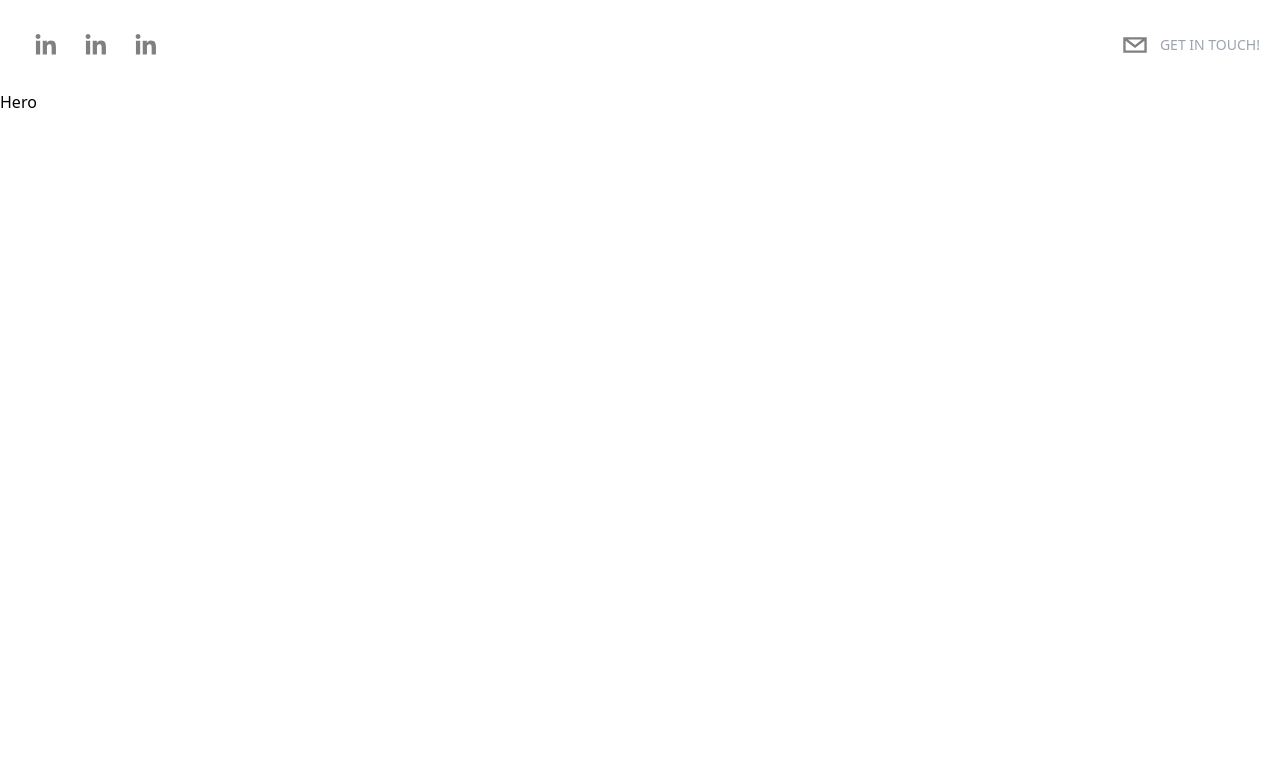
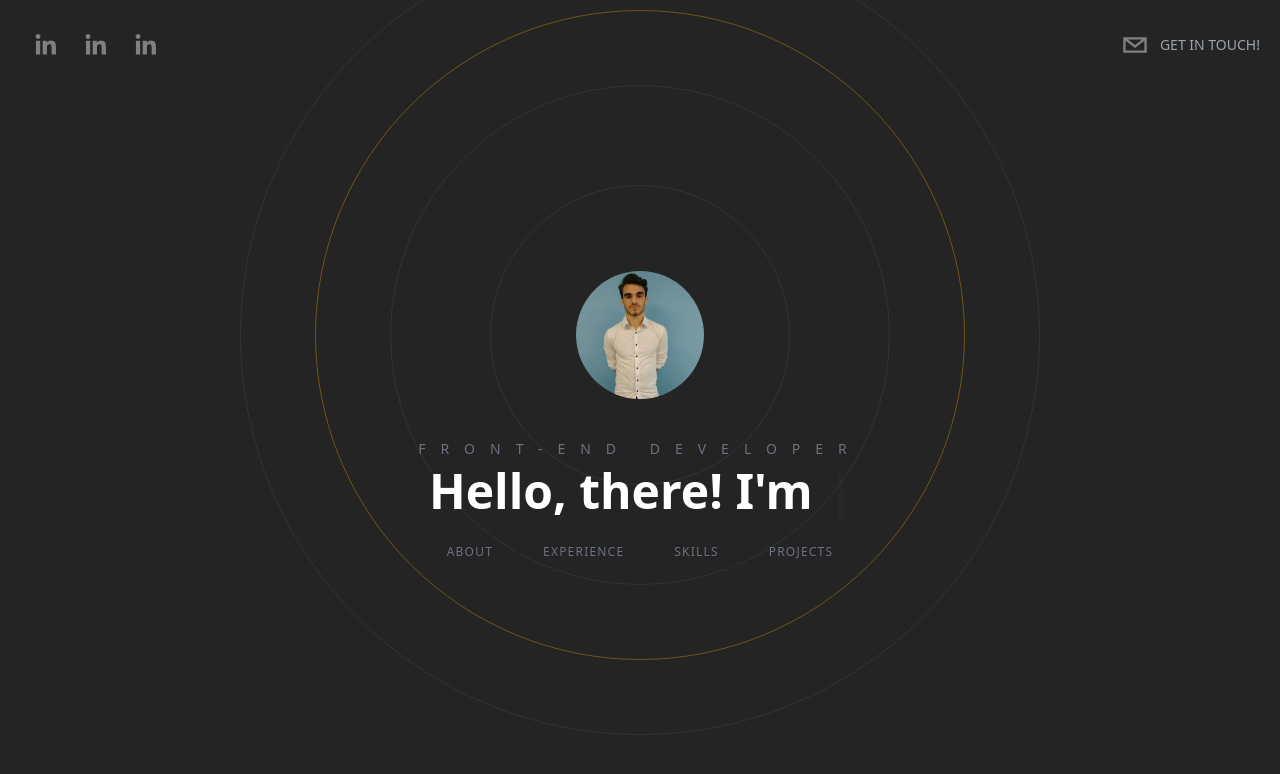
Before and after one commit to RickyPaps/portfolio-updated, a Next.js app: page / in a window 1280 px wide. Shown: the top 774 px of the page. Built offline with nearby package versions, Linux system fonts and the light colour scheme.

Commit message:
Finished first draft of hero section. Still needs polishing

```diff
--- /dev/null
+++ b/components/BackgroundCirecle.tsx
@@ -0,0 +1,27 @@
+import React from "react";
+import { motion } from "framer-motion";
+
+type Props = {};
+
+const BackgroundCirecle = (props: Props) => {
+  return (
+    <motion.div
+      initial={{ opacity: 0 }}
+      animate={{
+        scale: [1, 2, 2, 3, 1],
+        opacity: [0.1, 0.2, 0.4, 0.8, 0.1, 1],
+        borderRadius: ["20%", "20%", "50%", "80%", "20%"],
+      }}
+      transition={{ duration: 2.5 }}
+      className="relative flex justify-center items-center"
+    >
+      <div className="absolute border border-[#333333] rounded-full h-[200px] w-[200px] mt-52 animate-ping" />
+      <div className="absolute border border-[#333333] rounded-full h-[300px] w-[300px] mt-52" />
+      <div className="absolute border border-[#333333] rounded-full h-[500px] w-[500px] mt-52" />
+      <div className="absolute border rounded-full border-[#F7AB0A] opacity-20 h-[650px] w-[650px] mt-52 animate-pulse" />
+      <div className="absolute border border-[#333333] rounded-full h-[800px] w-[800px] mt-52" />
+    </motion.div>
+  );
+};
+
+export default BackgroundCirecle;
--- a/components/Hero.tsx
+++ b/components/Hero.tsx
@@ -1,11 +1,59 @@
-import React from 'react'
+import React from "react";
+import Image from "next/image";
+import { Cursor, useTypewriter } from "react-simple-typewriter";
+import BackgroundCirecle from "./BackgroundCirecle";
+import Link from "next/link";
 
-type Props = {}
+type Props = {};
 
 const Hero = (props: Props) => {
+  const [text, count] = useTypewriter({
+    words: [
+      "Hello, there! I'm Riccardo Papini",
+      "Guy who loves Football.exe",
+      "<But loves to develop more />",
+    ],
+    loop: true,
+    delaySpeed: 2000,
+  });
   return (
-    <div>Hero</div>
-  )
-}
+    <div className="h-screen flex flex-col space-y-10 items-center justify-center text-center overflow-hidden">
+      <BackgroundCirecle />
+      <Image
+        className="relative rounded-full h-32 w-32 mx-auto object-cover"
+        src="/temp.jpg"
+        width={100}
+        height={100}
+        alt="hero-image"
+      />
+      <div className="z-20">
+        <h2 className="text-sm uppercase text-gray-500 pb-2 tracking-[15px]">
+          Front-End Developer
+        </h2>
+        <h1 className="text-4xl lg:text-5xl font-semibold px-10">
+          <span className="mr-3">{text}</span>
+          <Cursor cursorColor="#F7ABOA" />
+        </h1>
 
-export default Hero
+        <div className="pt-5">
+          <Link href={"#about"}>
+            <button className="heroButton">About</button>
+          </Link>
+          <Link href={"#experience"}>
+            <button className="heroButton">Experience</button>
+          </Link>
+
+          <Link href={"#skills"}>
+            <button className="heroButton">Skills</button>
+          </Link>
+
+          <Link href={"#projects"}>
+            <button className="heroButton">Projects</button>
+          </Link>
+        </div>
+      </div>
+    </div>
+  );
+};
+
+export default Hero;
--- a/package.json
+++ b/package.json
@@ -13,6 +13,7 @@
     "next": "13.4.1",
     "react": "18.2.0",
     "react-dom": "18.2.0",
+    "react-simple-typewriter": "^5.0.1",
     "react-social-icons": "^5.15.0"
   },
   "devDependencies": {
--- a/pages/index.tsx
+++ b/pages/index.tsx
@@ -5,7 +5,7 @@
 
 const Home: NextPage = () => {
   return (
-    <div>
+    <div className="bg-[rgb(36,36,36)] text-white h-screen snap-y snap-mandatory overflow-scroll z-0">
       <Head>
         <title>Riccardo Papini Portfolio Site</title>
       </Head>
@@ -13,7 +13,7 @@
       <Header />
 
       {/* Hero */}
-      <section id="hero">
+      <section id="hero" className="snap-center">
         <Hero />
       </section>
       {/* About */}
--- a/styles/globals.css
+++ b/styles/globals.css
@@ -1,3 +1,10 @@
 @tailwind base;
 @tailwind components;
 @tailwind utilities;
+
+@layer components {
+  .heroButton {
+    @apply px-6 py-2 border border-[#242424] rounded-full uppercase
+           text-xs tracking-widest text-gray-500 transition-all hover:border-[#F7AB0A]/40 hover:text-[#F7AB0A]/40;
+  }
+}
```
Also changed, not shown: public/temp.jpg (added), 1 other file (tests, documents, lock files or other folders).
